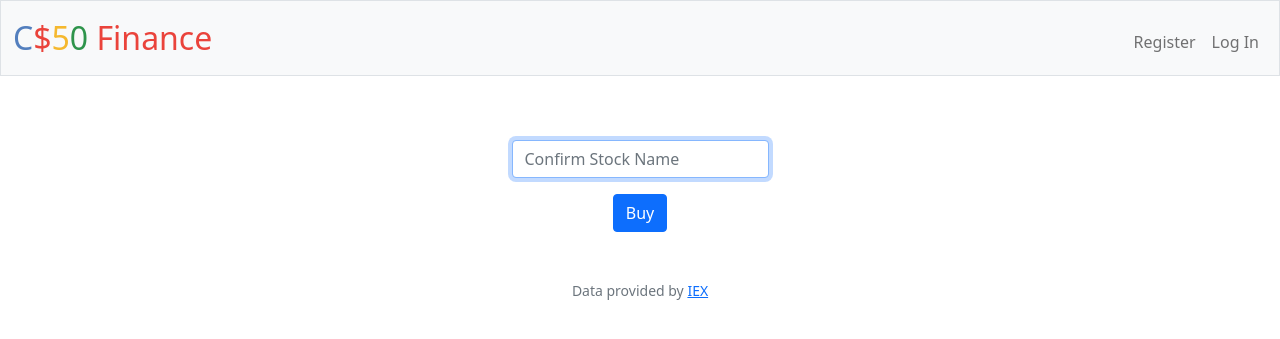
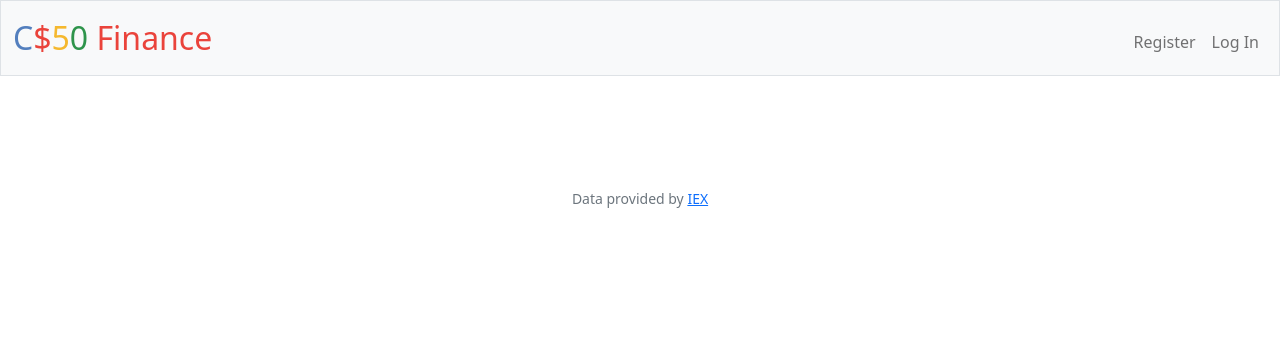
Before and after one commit to burakssener/CS50X-CS50P, a Flask app: template finance/templates/quoted.html in a window 1280 px wide. Shown: the top 339 px of the page. Run offline with Flask 3, Linux system fonts and the light colour scheme; the template is opened without the code that fills it, so the values that code supplies are empty; some libraries are stand-ins or nearby versions.

Commit message:
Tue, Nov 14, 2023, 10:17 AM +03:00

```diff
--- a/finance/templates/quoted.html
+++ b/finance/templates/quoted.html
@@ -21,12 +21,4 @@
     </table>
 
 
-    <form action="/quoteD" method="post">
-        <div class="mb-3">
-            <input autocomplete="off" autofocus class="form-control mx-auto w-auto"name="symbol" placeholder="Confirm Stock Name" type="text">
-        </div>
-        <button class="btn btn-primary" type="submit">Buy</button>
-    </form>
-
-
 {% endblock %}
```
